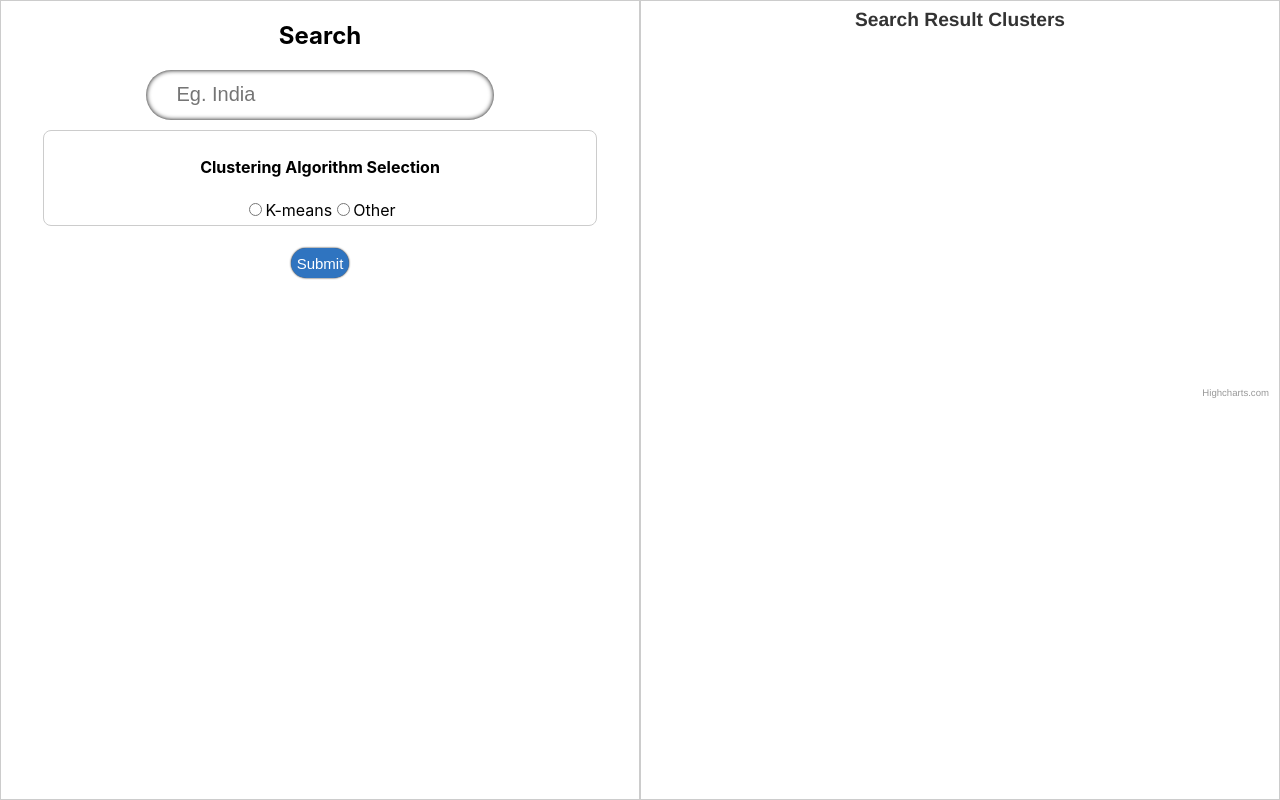
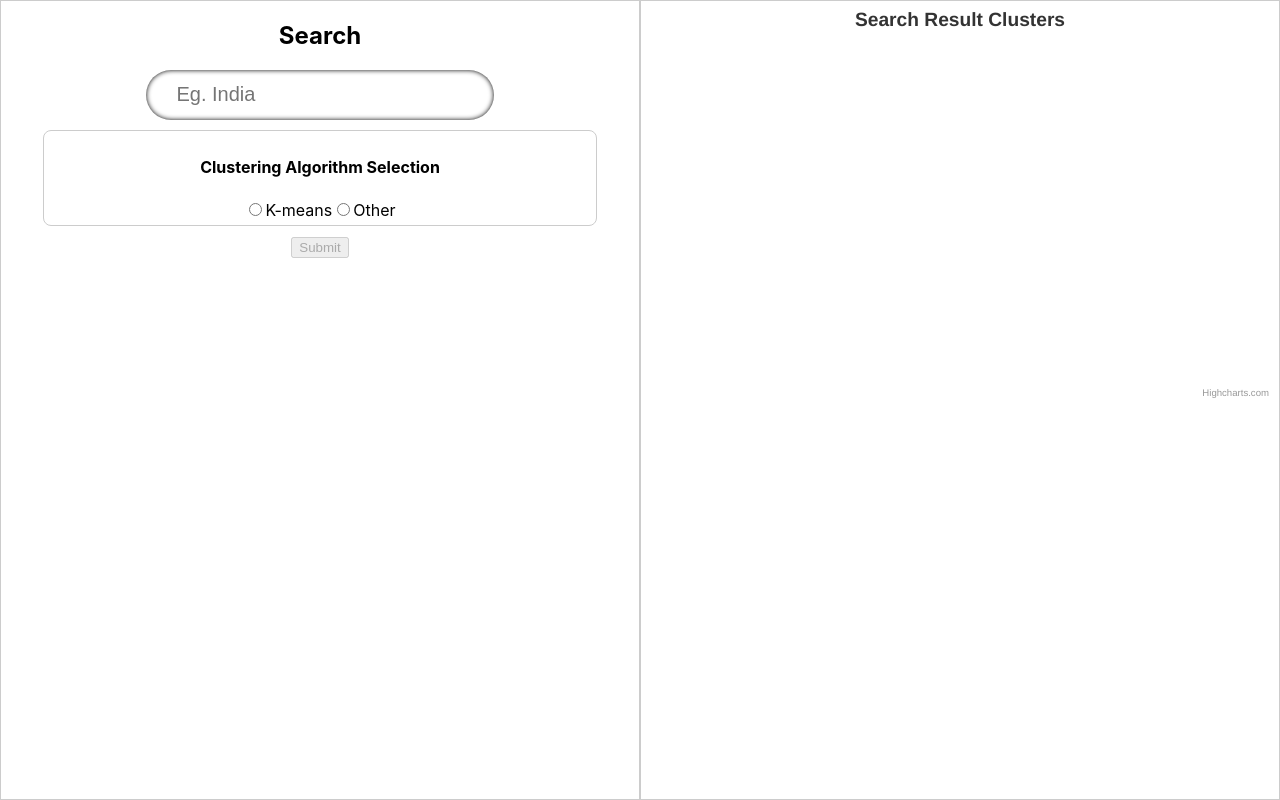
Before and after one commit to Sourya2000/Search-Result-clustering-NLP-, a React (Create React App) app in the folder frontend/react-search-app/: page / in a window 1280 px wide. Built offline with nearby package versions, Linux system fonts and the light colour scheme.

Commit message:
FrontEnd: Submit button disable for empty required fields

```diff
--- a/frontend/react-search-app/src/components/InputForm.tsx
+++ b/frontend/react-search-app/src/components/InputForm.tsx
@@ -7,15 +7,16 @@ import { useData } from "./DataContext";
 export interface formDataProps {
   searchString: string;
   algorithm: string;
-  kVal?: number;
+  kVal?: string;
   isOptK?: string;
 }
 
 const InputForm = () => {
-  const [submitDisabled, setsubmitDisabled] = useState<boolean>(false);
-  const [formData, setFormData] = useState<formDataProps | {}>({
+  const [submitDisabled, setsubmitDisabled] = useState<boolean>(true);
+  const [formData, setFormData] = useState<formDataProps>({
     algorithm: "kMeans",
-    kVal: 3,
+    kVal: "3",
+    searchString: "",
   });
   const { setData } = useData();
 
@@ -24,7 +25,7 @@ const InputForm = () => {
   };
 
   const handleFormDataChange = (e: React.ChangeEvent<HTMLInputElement>) => {
-    const prevFormData = formData || {};
+    const prevFormData = formData;
     const updatedFormData = {
       ...prevFormData,
       [e.target.name]: e.target.value,
@@ -32,7 +33,7 @@ const InputForm = () => {
     setFormData(updatedFormData);
   };
 
-  const handleSubmit = async (e: React.FormEvent<HTMLButtonElement>) => {
+  const handleSubmit = async (e: React.FormEvent<HTMLFormElement>) => {
     e.preventDefault();
     console.log(e);
     try {
@@ -48,9 +49,14 @@ const InputForm = () => {
     }
   };
 
+  const isInputValid = () => {
+    // Check if searchString is not empty or contains only spaces
+    return formData.searchString.trim() !== "";
+  };
+
   return (
     <div>
-      <form className={styles.input}>
+      <form className={styles.input} onSubmit={handleSubmit}>
         <input
           type="text"
           placeholder="Eg. India"
@@ -67,10 +73,9 @@ const InputForm = () => {
 
         <div>
           <button
-            className={styles.inputSubmit}
+            // className={styles.inputSubmit}
             type="submit"
-            disabled={submitDisabled}
-            onClick={handleSubmit}
+            disabled={submitDisabled || !isInputValid()}
           >
             Submit
           </button>
```
